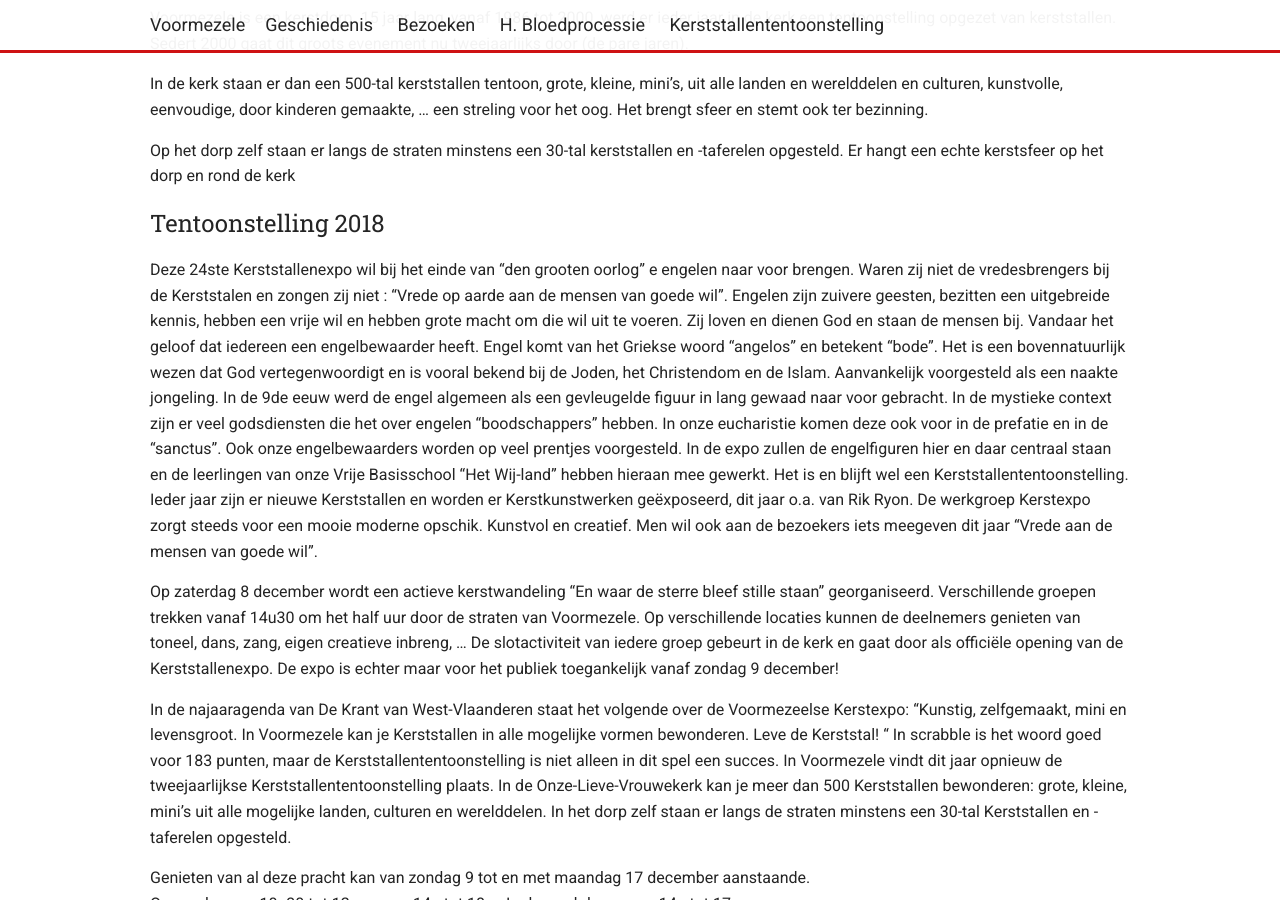
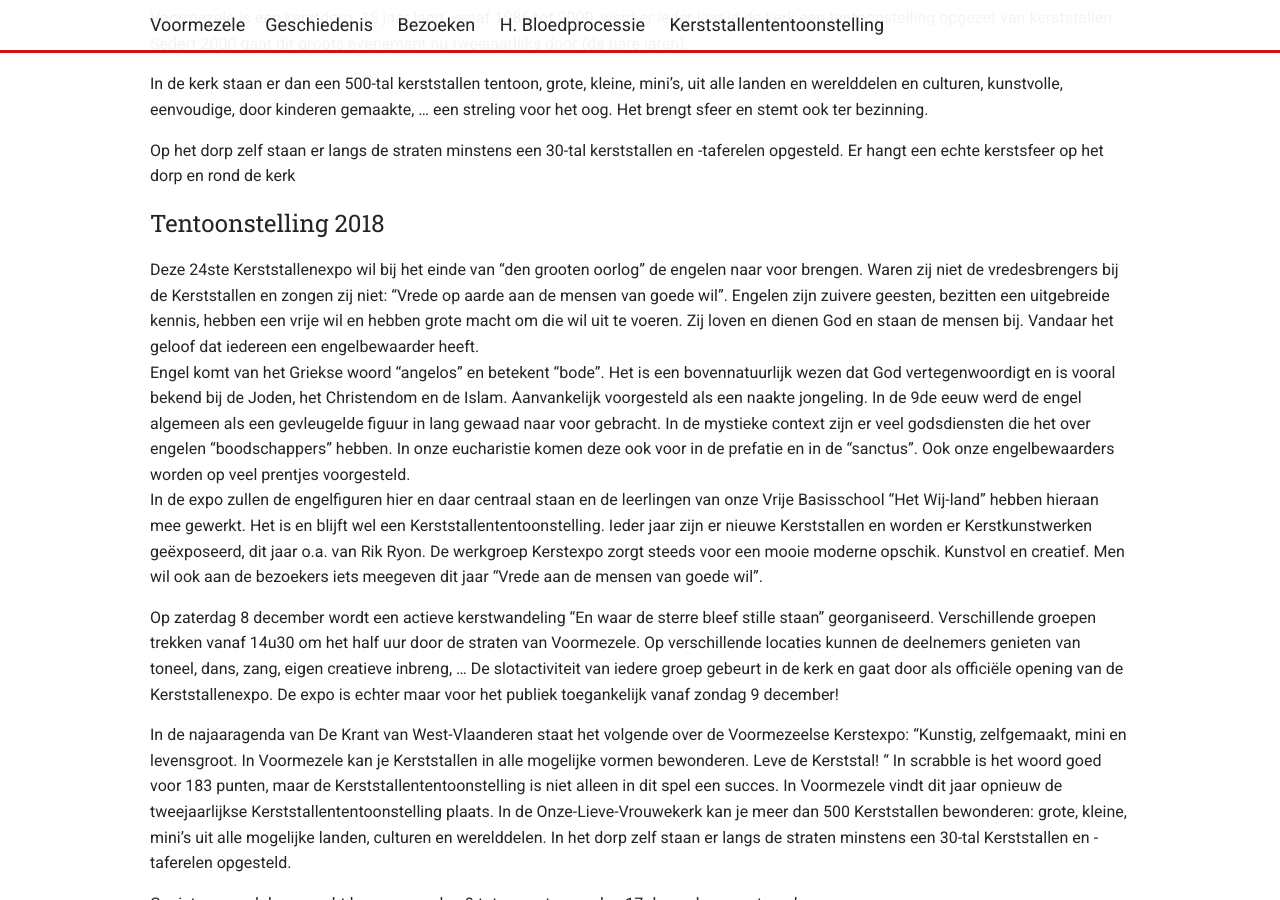
Before and after one commit to dannycuvelier/voormezele.github.io, a Jekyll site: the page built from kerststallententoonstelling.md, in a window 1280 px wide and 900 px high, scrolled down 686 px. Built offline with Jekyll 4.4.1, drawn with Linux system fonts in a browser that asks for light colours.

Commit message:
Update typos

```diff
--- a/kerststallententoonstelling.md
+++ b/kerststallententoonstelling.md
@@ -15,9 +15,9 @@
 ## Tentoonstelling 2018
 
 
-Deze 24ste Kerststallenexpo wil bij het einde van "den grooten oorlog" e engelen naar voor brengen. Waren zij niet de vredesbrengers bij de Kerststalen en zongen zij niet : “Vrede op aarde aan de mensen van goede wil”.
-Engelen zijn zuivere geesten, bezitten een uitgebreide kennis, hebben een vrije wil en hebben grote macht om die wil uit te voeren. Zij loven en dienen God en staan de mensen bij. Vandaar het geloof dat iedereen een engelbewaarder heeft.
-Engel komt van het Griekse woord “angelos” en betekent “bode”. Het is een bovennatuurlijk wezen dat God vertegenwoordigt en is vooral bekend bij de Joden, het Christendom en de Islam. Aanvankelijk voorgesteld als een naakte jongeling. In de 9de eeuw werd de engel algemeen als een gevleugelde figuur in lang gewaad naar voor gebracht. In de mystieke context zijn er veel godsdiensten die het over engelen “boodschappers” hebben. In onze eucharistie komen deze ook voor in de prefatie en in de “sanctus”. Ook onze engelbewaarders worden op veel prentjes voorgesteld.
+Deze 24ste Kerststallenexpo wil bij het einde van "den grooten oorlog" de engelen naar voor brengen. Waren zij niet de vredesbrengers bij de Kerststallen en zongen zij niet: “Vrede op aarde aan de mensen van goede wil”.
+Engelen zijn zuivere geesten, bezitten een uitgebreide kennis, hebben een vrije wil en hebben grote macht om die wil uit te voeren. Zij loven en dienen God en staan de mensen bij. Vandaar het geloof dat iedereen een engelbewaarder heeft. <br />
+Engel komt van het Griekse woord “angelos” en betekent “bode”. Het is een bovennatuurlijk wezen dat God vertegenwoordigt en is vooral bekend bij de Joden, het Christendom en de Islam. Aanvankelijk voorgesteld als een naakte jongeling. In de 9de eeuw werd de engel algemeen als een gevleugelde figuur in lang gewaad naar voor gebracht. In de mystieke context zijn er veel godsdiensten die het over engelen “boodschappers” hebben. In onze eucharistie komen deze ook voor in de prefatie en in de “sanctus”. Ook onze engelbewaarders worden op veel prentjes voorgesteld.<br />
 In de expo zullen de engelfiguren hier en daar centraal staan en de leerlingen van onze Vrije Basisschool “Het Wij-land” hebben hieraan mee gewerkt. Het is en blijft wel een Kerststallententoonstelling.
 Ieder jaar zijn er nieuwe Kerststallen en worden er Kerstkunstwerken geëxposeerd, dit jaar o.a. van Rik Ryon. De werkgroep Kerstexpo zorgt steeds voor een mooie moderne opschik. Kunstvol en creatief. Men wil ook aan de bezoekers iets meegeven dit jaar “Vrede aan de mensen van goede wil”.
 
```
